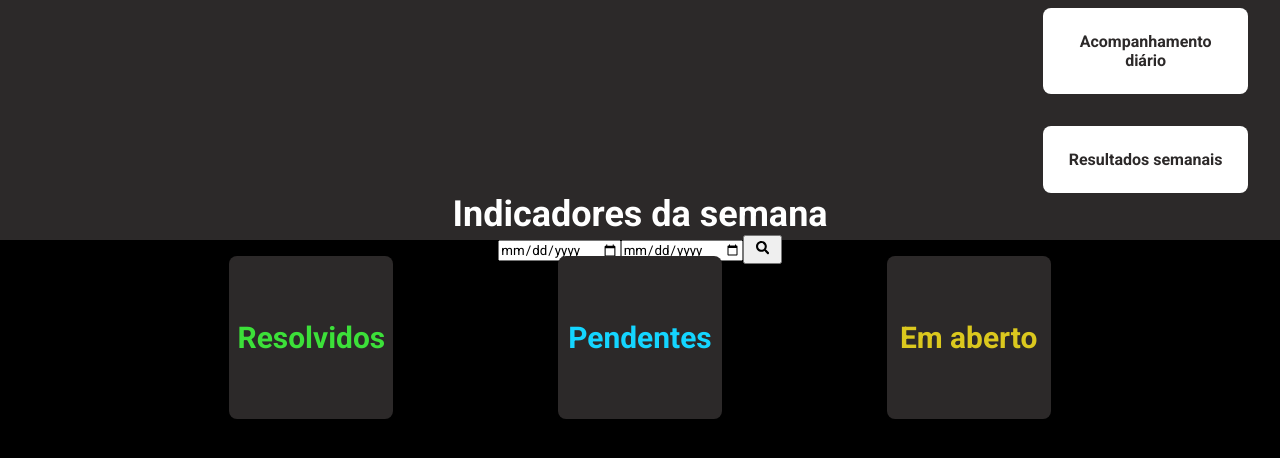
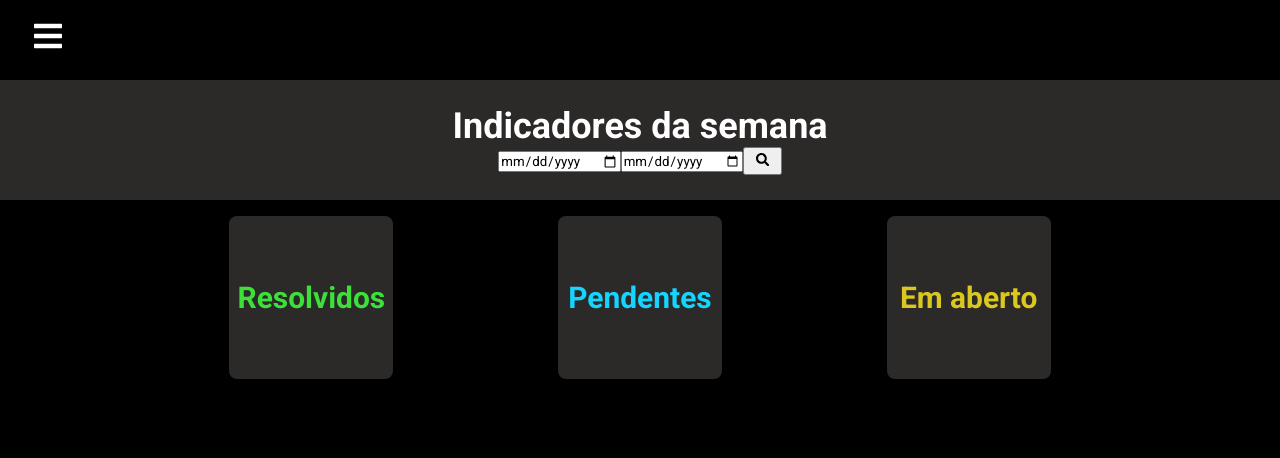
Before and after one commit to Lorenalgm/zendesk, a React (Create React App) app in the folder web/: page /dashboard in a window 1280 px wide. Shown: the top 458 px of the page. Built offline with nearby package versions, Linux system fonts and the light colour scheme; no server answers; the HTML template or start-up script is replaced by a standard one.

Commit message:
Ajustado layout na dashboard

```diff
--- a/web/src/Pages/Dashboard/index.js
+++ b/web/src/Pages/Dashboard/index.js
@@ -3,7 +3,7 @@ import api from '../../services/api';
 import './style.css';
 import IndicatorCard from '../../Components/IndicatorCard';
 import { FaSearch } from 'react-icons/fa';
-import { Link } from 'react-router-dom';
+import Navbar from '../../Components/Navbar';
 
 function Dashboard (){
 
@@ -23,19 +23,15 @@ function Dashboard (){
             const response2 = await api.get(`/tickets/?filter=status:pending`);
             setPendingTickets(response2.data);
 
-            const response3 = await api.get(`/tickets/?filter=status:open`);
+            const response3 = await api.get(`/tickets/?filter=status:open status:new`);
             setOpenTickets(response3.data);
         }
 
     return (
         <div className="dashboard-container">
+        <Navbar />
             <header className="indicator-header">
-            <div className="menu">
-                <Link className="button" to='/'>Acompanhamento diário</Link>
-            </div>
-            <div className="menu">
-                <Link className="button" to='/resultados'>Resultados semanais</Link>
-            </div>
+
             <h2>Indicadores da semana</h2>
             <form onSubmit={searchSolvedTickets}>
                 <input type="date" name="" id="inicialDate" onChange={e => setInicialDate(e.target.value)} value={inicialDate}/>
@@ -49,9 +45,6 @@ function Dashboard (){
                 < IndicatorCard color="sucess" number={solvedTickets} text="Resolvidos"/>
                 < IndicatorCard color="info" number={pendingTickets} text="Pendentes"/>
                 < IndicatorCard color="warning" number={openTickets} text="Em aberto"/>
-                {/* < IndicatorCard color="sucess" number="23" text="Resolvidos"/>
-                < IndicatorCard color="info" number="23" text="Resolvidos"/>
-                < IndicatorCard color="warning" number="23" text="Resolvidos"/> */}
             </div>
 
         </div>
--- a/web/src/Pages/Dashboard/style.css
+++ b/web/src/Pages/Dashboard/style.css
@@ -46,7 +46,7 @@
 .indicator-header {
     background-color: #2C2929;
     width: inherit;
-    height: 30vh;
+    height: 15vh;
     display: flex;
     flex-direction: column;
     align-items: center;
```
